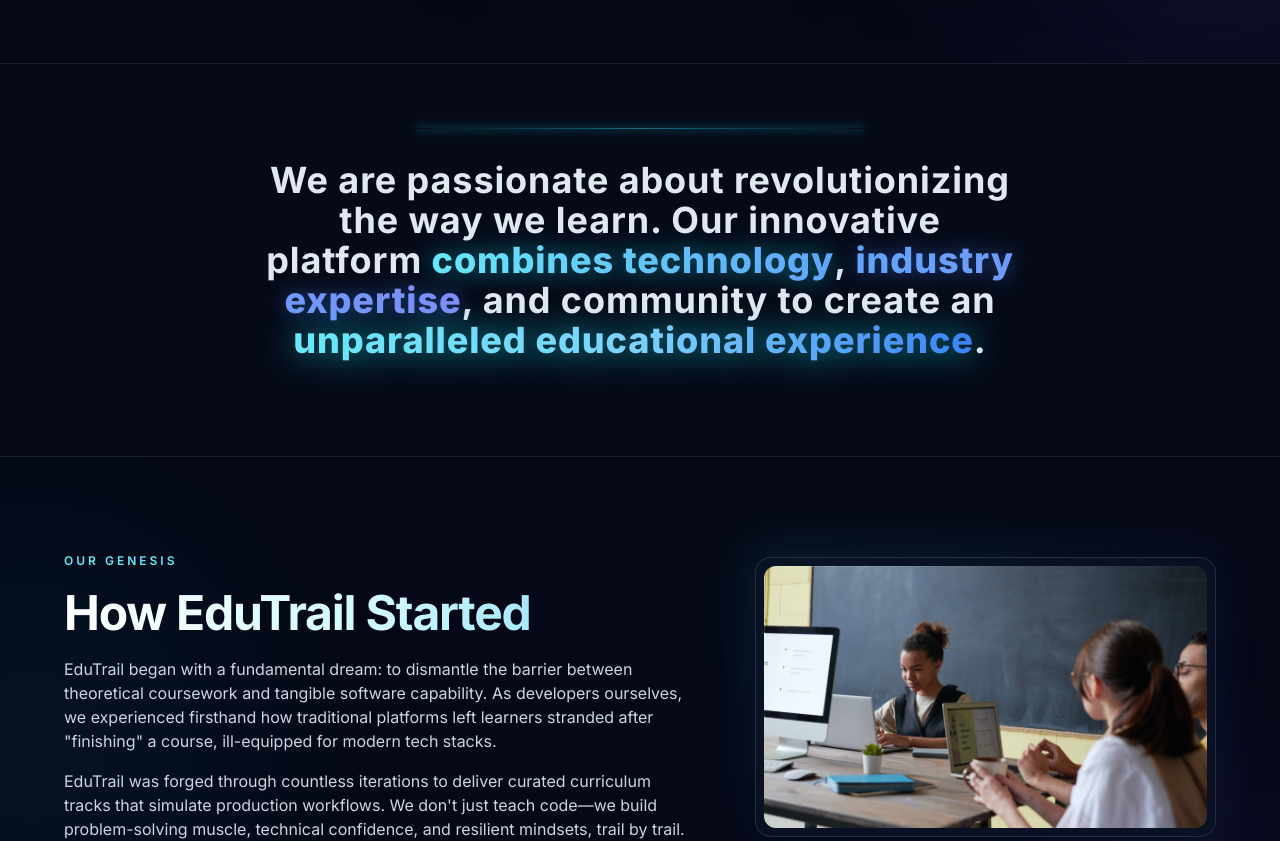
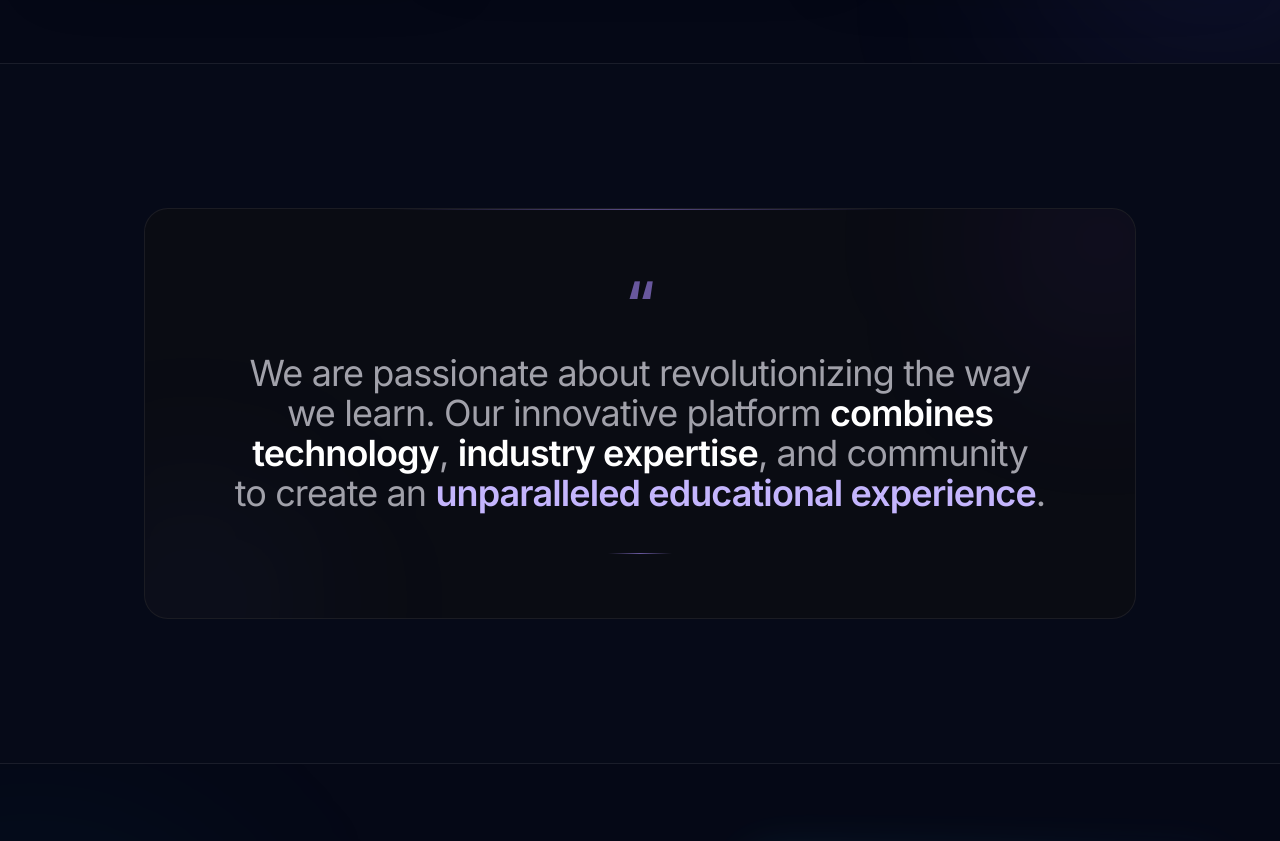
Before and after one commit to Aryanbhong/Edutrail, a React (Vite) app in the folder edutrail/: page /about in a window 1280 px wide. Shown: the part 1060-1901 px from the top of the page. Built offline with nearby package versions, Linux system fonts and the light colour scheme; no server answers.

Commit message:
Refactor Quote component layout and styles

```diff
--- a/edutrail/src/components/core/Aboutpage/Quote.jsx
+++ b/edutrail/src/components/core/Aboutpage/Quote.jsx
@@ -1,24 +1,70 @@
+// import React from "react"
+
+// const Quote = () => {
+//   return (
+//     <div className="relative max-w-4xl text-xl md:text-3xl lg:text-4xl font-bold leading-relaxed tracking-wide mx-auto py-8 text-center text-slate-200 [text-wrap:balance]">
+//       <div className="absolute top-0 left-1/4 right-1/4 h-[1px] bg-gradient-to-r from-transparent via-cyan-400/50 to-transparent shadow-[0_0_8px_#00f0ff]" />
+
+//       We are passionate about revolutionizing the way we learn. Our innovative platform{" "}
+//       <span className="bg-gradient-to-r from-cyan-300 to-blue-400 text-transparent bg-clip-text drop-shadow-[0_0_12px_rgba(0,240,255,0.5)] font-extrabold">
+//         combines technology
+//       </span>
+//       ,{" "}
+//       <span className="bg-gradient-to-r from-blue-400 to-indigo-400 text-transparent bg-clip-text drop-shadow-[0_0_10px_rgba(59,130,246,0.5)] font-extrabold">
+//         industry expertise
+//       </span>
+//       , and community to create an{" "}
+//       <span className="bg-gradient-to-r from-cyan-300 via-sky-300 to-blue-500 text-transparent bg-clip-text drop-shadow-[0_0_16px_rgba(0,240,255,0.7)] font-extrabold">
+//         unparalleled educational experience
+//       </span>
+//       .
+//     </div>
+//   )
+// }
+
+// export default Quote
+
+
+
 import React from "react"
 
 const Quote = () => {
   return (
-    <div className="relative max-w-4xl text-xl md:text-3xl lg:text-4xl font-bold leading-relaxed tracking-wide mx-auto py-8 text-center text-slate-200 [text-wrap:balance]">
-      <div className="absolute top-0 left-1/4 right-1/4 h-[1px] bg-gradient-to-r from-transparent via-cyan-400/50 to-transparent shadow-[0_0_8px_#00f0ff]" />
+    <section className="relative w-full px-4 py-12 font-sans sm:py-16 md:py-20">
+      <div className="relative mx-auto max-w-5xl overflow-hidden rounded-3xl border border-white/[0.07] bg-[#0e0e12]/70 px-6 py-10 sm:px-10 sm:py-14 md:px-14 md:py-16">
+        {/* Subtle background glow */}
+        <div className="pointer-events-none absolute -right-20 -top-20 h-56 w-56 rounded-full bg-violet-600/[0.08] blur-[90px]" />
+        <div className="pointer-events-none absolute -bottom-24 -left-16 h-56 w-56 rounded-full bg-indigo-500/[0.06] blur-[90px]" />
 
-      We are passionate about revolutionizing the way we learn. Our innovative platform{" "}
-      <span className="bg-gradient-to-r from-cyan-300 to-blue-400 text-transparent bg-clip-text drop-shadow-[0_0_12px_rgba(0,240,255,0.5)] font-extrabold">
+        {/* Top accent line */}
+        <div className="absolute left-1/4 right-1/4 top-0 h-px bg-gradient-to-r from-transparent via-violet-400/50 to-transparent" />
+
+        {/* Quote mark */}
+        <div className="relative mb-5 text-5xl font-semibold leading-none text-violet-400/60 sm:text-6xl">
+          “
+        </div>
+
+        <p className="relative mx-auto max-w-4xl text-center text-xl font-normal leading-relaxed tracking-tight text-zinc-400 [text-wrap:balance] sm:text-2xl md:text-3xl lg:text-4xl">
+          We are passionate about revolutionizing the way we learn. Our
+          innovative platform{" "}
+          <span className="font-semibold text-white transition-colors duration-300 hover:text-violet-300">
             combines technology
           </span>
           ,{" "}
-      <span className="bg-gradient-to-r from-blue-400 to-indigo-400 text-transparent bg-clip-text drop-shadow-[0_0_10px_rgba(59,130,246,0.5)] font-extrabold">
+          <span className="font-semibold text-white transition-colors duration-300 hover:text-violet-300">
             industry expertise
           </span>
           , and community to create an{" "}
-      <span className="bg-gradient-to-r from-cyan-300 via-sky-300 to-blue-500 text-transparent bg-clip-text drop-shadow-[0_0_16px_rgba(0,240,255,0.7)] font-extrabold">
+          <span className="font-semibold text-violet-300">
             unparalleled educational experience
           </span>
           .
+        </p>
+
+        {/* Bottom accent */}
+        <div className="relative mx-auto mt-8 h-px w-16 bg-gradient-to-r from-transparent via-violet-400/60 to-transparent sm:mt-10" />
       </div>
+    </section>
   )
 }
 
```
Lines whose indentation alone changed are shown as unchanged.
